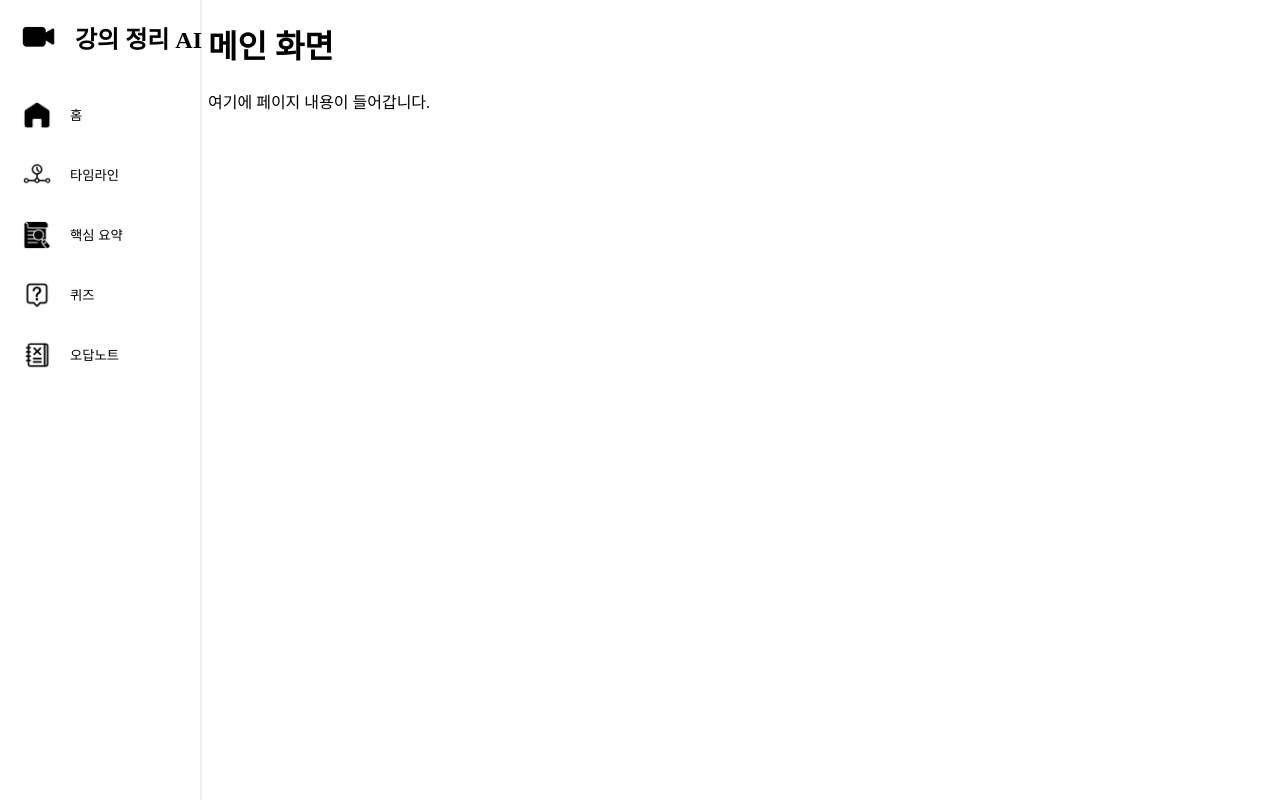
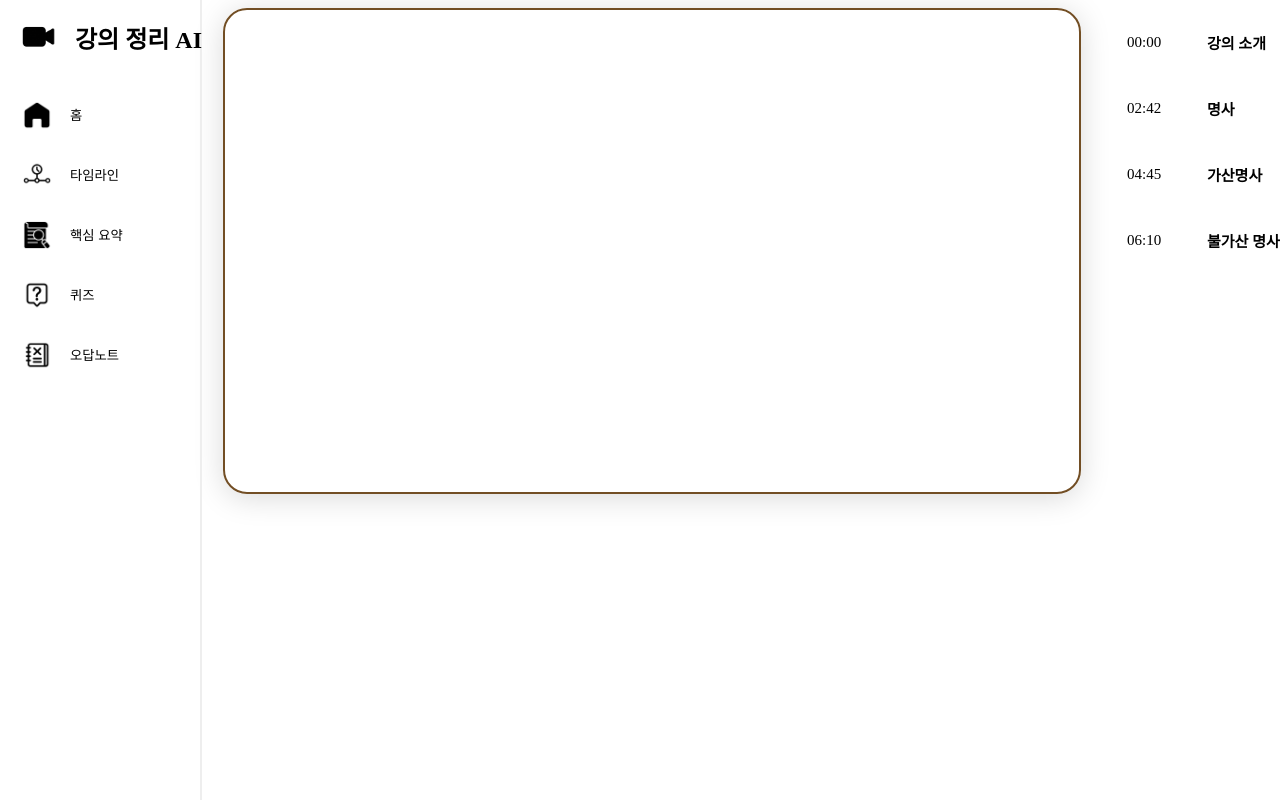
Before and after one commit to kwonhyuktae06/logic_lecturenoteai, a plain HTML site: page client/main picture/3.html in a window 1280 px wide. Both pictures are taken after a click on the button "타임라인". Drawn offline with Linux system fonts and the light colour scheme.

Commit message:
Update 3.html

```diff
--- a/client/main picture/3.html
+++ b/client/main picture/3.html
@@ -118,12 +118,62 @@
 .sidebar:hover .menu_btn{
     opacity:1;
 }
-.content {
-    margin-left : 70px;
+
+.main {
+    margin-left: 70px;
+    transition: margin-left 0.3s ease;
 }
-.sidebar:hover ~ .content {
+
+.sidebar:hover ~ .main {
     margin-left: 200px;
 }
+
+.timeline_page {
+    display: none;
+    width: 100%;
+    max-width: 850px;
+    aspect-ratio: 16 / 9;
+    margin-left : 15px;
+    padding: 2px; /* 안쪽 여백 */
+
+    border: 2px solid #724e24;
+    box-shadow: 0 4px 30px rgba(0, 0, 0, 0.15); /* 그림자 효과 */
+
+    border-radius: 24px; /*모서리를 둥글게*/
+}
+
+.content {
+    display: block;
+}
+.timeline{
+    margin-left: 900px;
+}
+.timeline_item {
+    display: flex;
+    align-items: center;
+    margin-bottom: 5px;
+
+}
+
+.timeline_time {
+    width: 70px;
+    flex-shrink: 0; /* 해당 요소의 크기가 줄어들지 않게 하는 속성 */
+    font-size: 15px;
+    white-space: nowrap;
+}
+
+.timeline_content {
+    margin-left: 10px;
+    font-size : 15px;
+    white-space: nowrap;
+}
+
+.timeline_content h2 {
+    margin: 0;
+}
+
+
+
 
 
 
@@ -141,7 +191,7 @@
  <!--사이드바 메뉴-->
  <div class="sidebar_menu">
 
-
+ <!--홈 버튼-->
  <div class="menu_item"
      onclick="location.href='../upload start.html/1.html'">
      <img src="home.png">
@@ -150,13 +200,15 @@
     </button>
  </div>
 
-<div class="menu_item">
+ <!--타임라인 버튼-->
+ <div class="menu_item" id="timeline_button">
     <img src="timeline.png">
     <button class="menu_btn">
         <span>타임라인</span>
     </button>
  </div>
 
+ <!--핵심요약 버튼-->
  <div class="menu_item">
      <img src="summary.png">
     <button class="menu_btn">
@@ -164,6 +216,7 @@
     </button>
  </div>
 
+ <!--퀴즈 버튼-->
  <div class="menu_item">
     <img src="quiz.png">
     <button class="menu_btn">
@@ -171,6 +224,7 @@
     </button>
  </div>
 
+ <!--오답노트 버튼-->
  <div class="menu_item">
      <img src="wrong.png">
     <button class="menu_btn">
@@ -180,12 +234,93 @@
 </div>
 </div>
 
+<div class="main">
 
  <div class="content">
     <h1>메인 화면</h1>
     <p>여기에 페이지 내용이 들어갑니다.</p>
  </div>
 
+ <!--타임라인 화면-->
+ <div class="timeline_page">
+ <div class ="timeline"></div>
+ </div>
+
+
+</div>
+
+<script>
+    /* 임시 데이터 */
+    const timelineData = [
+    {
+        time: 0,
+        title: "강의 소개",
+
+    },
+    {
+        time: 162,
+        title: "명사",
+    },
+    {
+        time: 285,
+        title: "가산명사",
+    },
+
+    {
+        time: 370,
+        title: "불가산 명사",
+
+    }
+];
+/* 전달받은 초단위 시간을 분:초 형태로 변환 */
+function formatTime(seconds) {
+    const minutes = Math.floor(seconds / 60);
+    const seconds_left = seconds % 60;
+
+    return `${String(minutes).padStart(2, "0")}:${String(seconds_left).padStart(2, "0")}`;
+}
+
+/* 타임라인이 들어갈 html 요소 */
+const timeline = document.querySelector(".timeline");
+
+/* 임시데이터를 하나씩 꺼내서 화면에 출력  */
+timelineData.forEach(item =>{
+    const timeline_items = document.createElement("div");
+    timeline_items.classList.add("timeline_item"); /*<div class ="timeline_item"></div> */
+
+    /* 임시데이터의 시간과 타이틀을 화면에 보여줌 */
+    timeline_items.innerHTML = `
+        <div class="timeline_time">
+            ${formatTime(item.time)}
+        </div>
+
+        <div class="timeline_content">
+            <h4>${item.title}</h4>
+        </div>
+    `;
+    /* 부모노드<div>에 timeline_items를 추가함 */
+    timeline.appendChild(timeline_items);
+
+});
+
+/* 타임라인을 클릭했을 때 타임라인 화면이 보이게 */
+
+const timeline_button = document.querySelector("#timeline_button");
+const timeline_page = document.querySelector(".timeline_page");
+const content = document.querySelector(".content");
+
+timeline_button.addEventListener("click", () => {
+
+    content.style.display = "none";
+    timeline_page.style.display = "block";
+
+});
+
+
+</script>
+</body>
+</html>
+
 
 </body>
 </html>
```
Lines whose indentation alone changed are shown as unchanged.
